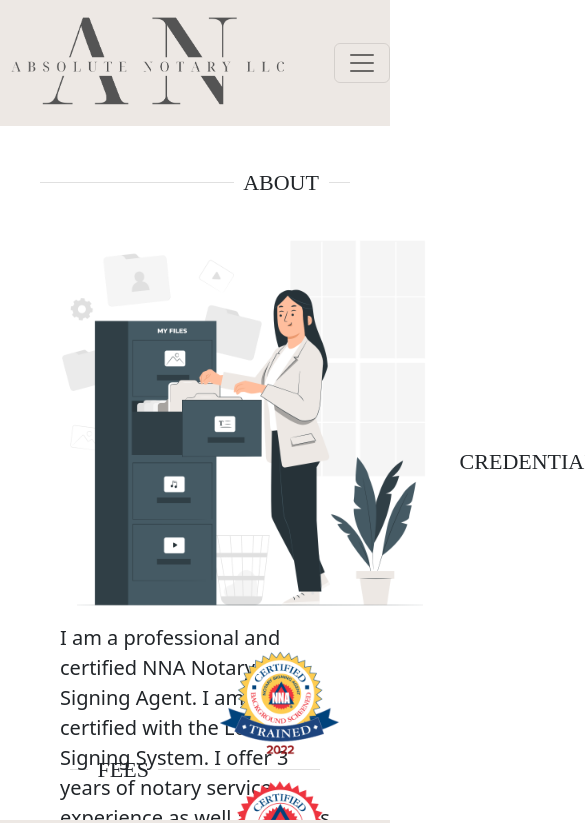
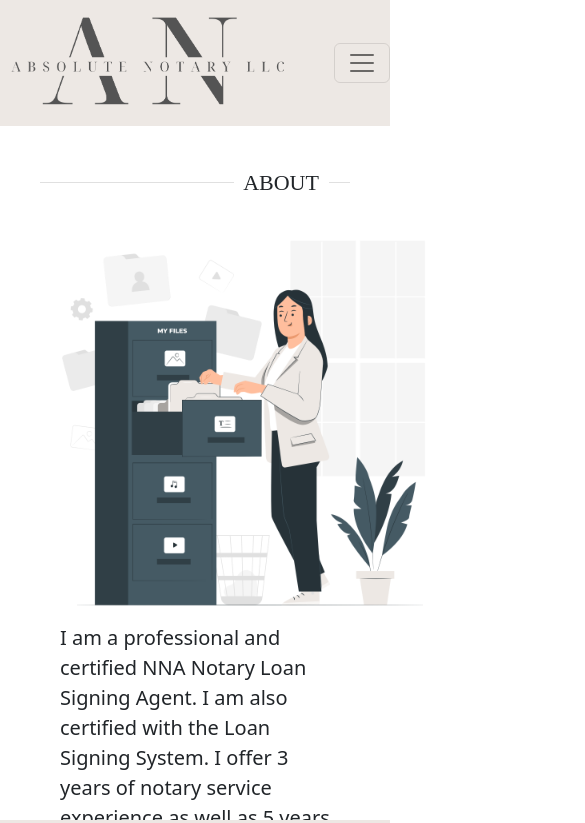
Before and after one commit to trivera777/AbsoluteNotaryLLC, a React (Create React App) app: page / in a window 390 px wide. Shown: the top 823 px of the page, 585 px wide, since content can reach past the window. Built offline with nearby package versions, Linux system fonts and the light colour scheme.

Commit message:
working mobile view

```diff
--- a/src/Components/About/about.css
+++ b/src/Components/About/about.css
@@ -22,3 +22,10 @@ p {
   float: left;
   height: 55vh;
 }
+
+@media only screen and (max-width: 720px) {
+  .about {
+      width: 100vw;
+      height: 100vh;
+  }
+}
--- a/src/Components/Credentials/credentials.css
+++ b/src/Components/Credentials/credentials.css
@@ -7,3 +7,12 @@
   margin-left: 150px;
   padding: 20px;
 }
+
+@media only screen and (max-width: 720px) {
+  .credentials {
+    align-items: center;
+    justify-content: center;
+      width: 100vw;
+      height: 50vh;
+  }
+}
--- a/src/Components/Header/header.css
+++ b/src/Components/Header/header.css
@@ -6,3 +6,9 @@ img {
 .navbar {
     background-color: #EDE8E4;
 }
+
+@media only screen and (max-width: 720px) {
+    .navbar {
+        width: 100vw;
+    }
+  }
```
